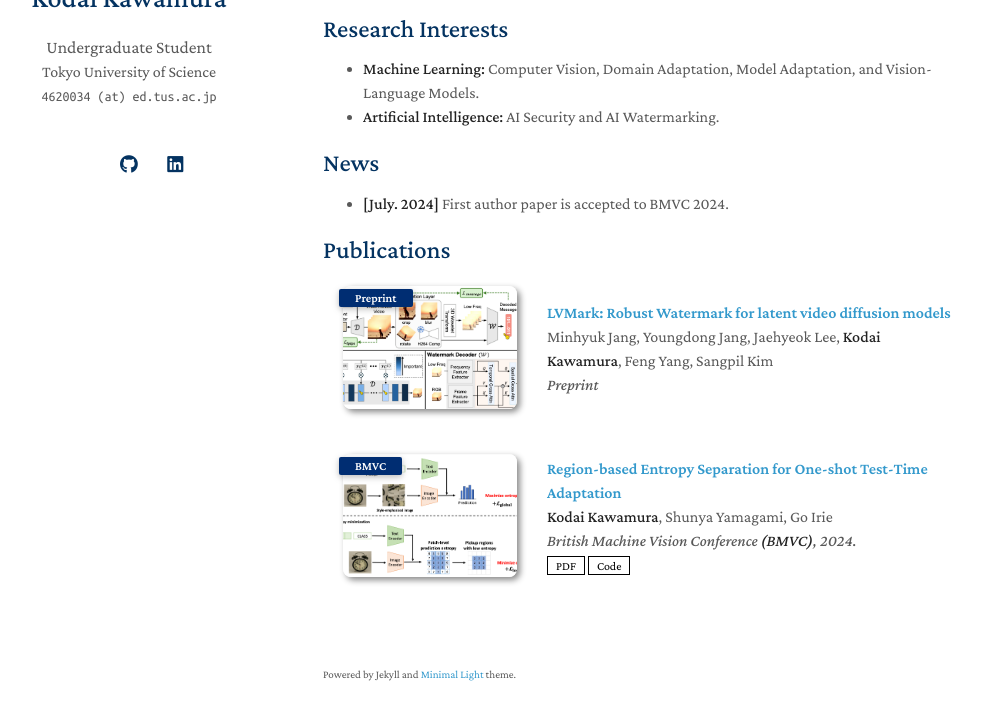
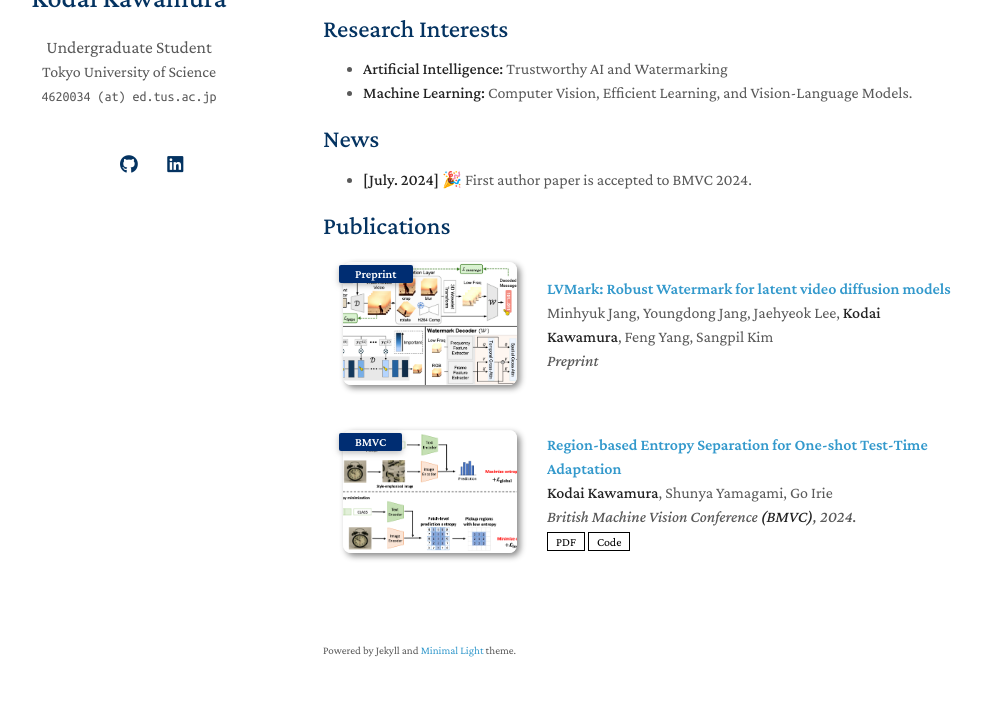
Before and after one commit to kodaikawamura/kodaikawamura, a Jekyll site: the page built from index.md, in a window 1280 px wide and 961 px high, cut to the strip 206-926 px from the top of the window. Shown: the whole strip, without its empty margins (147-1129 px from the left). Built offline with Jekyll 4.4.1, drawn with Linux system fonts in a browser that asks for light colours; a style sheet for code colours, icons or effects is not loaded; our own code applies the rules of GitHub Pages for plain Markdown files.

Commit message:
Update index.md

```diff
--- a/index.md
+++ b/index.md
@@ -10,11 +10,12 @@ I am an undergraduate student at Tokyo University of Science in Japan, graduatin
 
 ## Research Interests
 
-- **Machine Learning:** Computer Vision, Domain Adaptation, Model Adaptation, and Vision-Language Models.
-- **Artificial Intelligence:** AI Security and AI Watermarking.
+- **Artificial Intelligence:** Trustworthy AI and Watermarking
+- **Machine Learning:** Computer Vision, Efficient Learning, and Vision-Language Models.
+
 
 ## News
-- **[July. 2024]** First author paper is accepted to BMVC 2024.
+- **[July. 2024]** 🎉 First author paper is accepted to BMVC 2024.
 
 
 {% include_relative _includes/publications.md %}
```
